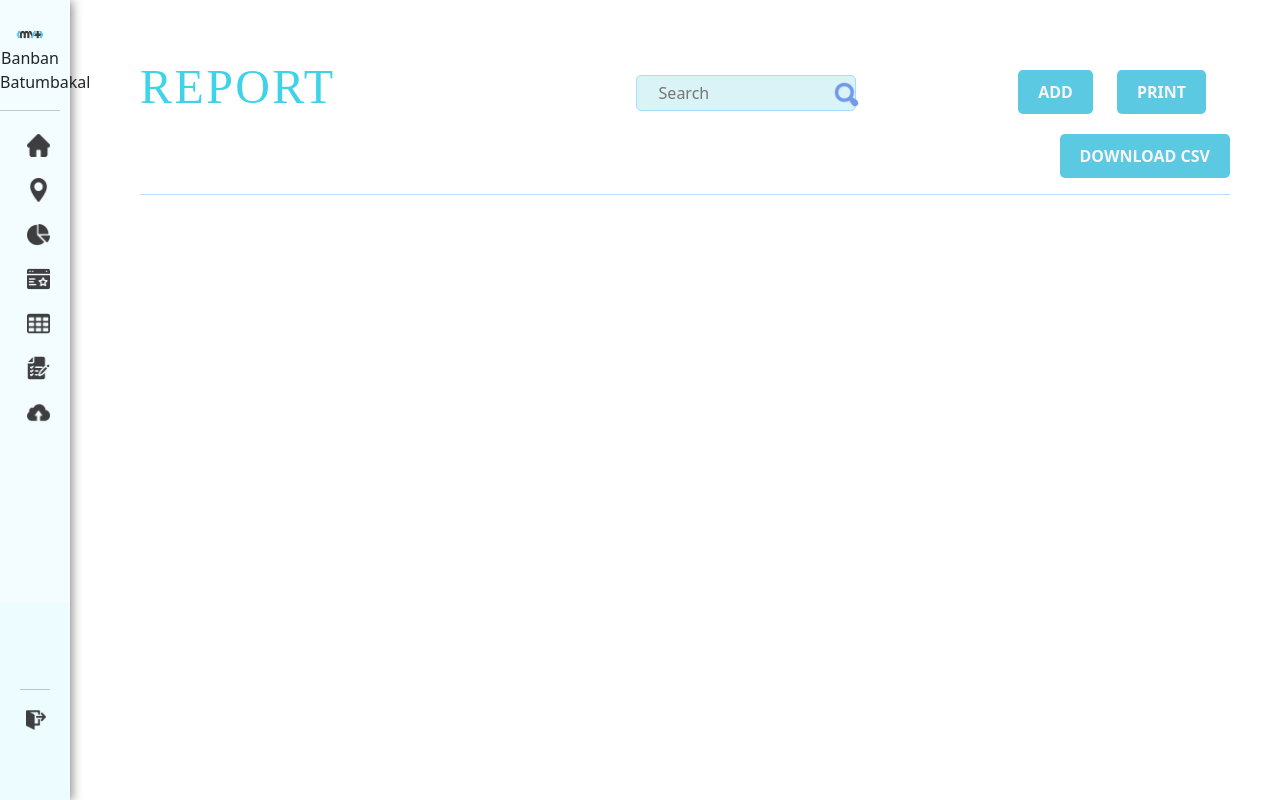
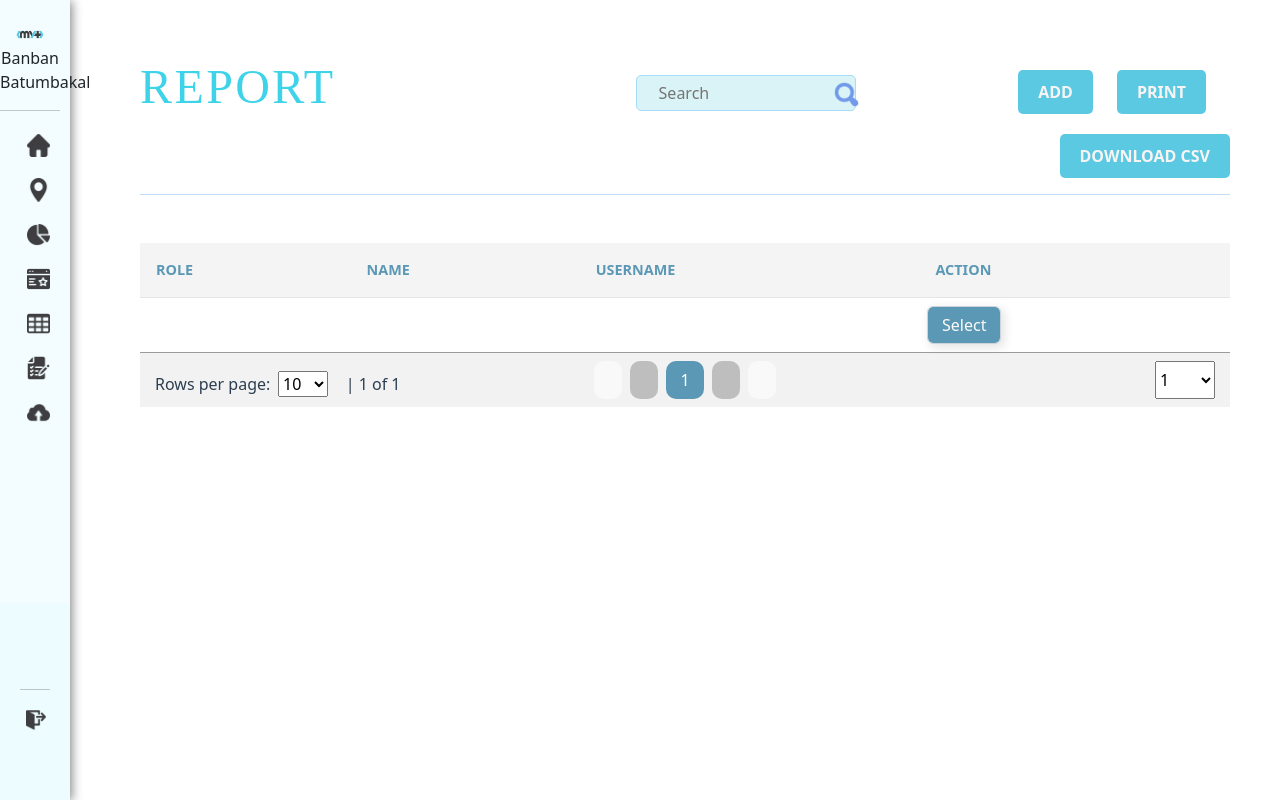
Before and after one commit to vanessa-myt/sample-project, a React (Create React App) app: page /report in a window 1280 px wide. Built offline with nearby package versions, Linux system fonts and the light colour scheme.

Commit message:
Report Screen Layout

```diff
--- a/src/Components/Table/Table.js
+++ b/src/Components/Table/Table.js
@@ -1,375 +1,376 @@
-// import React, { useState } from "react";
-// import TableFooter from "./TableFooter";
-// import { FontAwesomeIcon } from "@fortawesome/react-fontawesome";
-// import useTable from "./Pagination";
-// import { useNavigate } from 'react-router-dom';
-// import "./Table.scss";
+import React, { useState } from "react";
+import TableFooter from "./TableFooter";
+import { FontAwesomeIcon } from "@fortawesome/react-fontawesome";
+import useTable from "./Pagination";
+import { useNavigate } from 'react-router-dom';
+import "./Table.scss";
 
-// //images
-// // import { formatDateSlash, getformatDate } from "../../Helpers/Utils/Common";
-// import TableLoader from "./TableLoader";
+//images
+// import { formatDateSlash, getformatDate } from "../../Helpers/Utils/Common";
+import TableLoader from "./TableLoader";
 
 
-// function Table({
-//   id,
-//   clickable,
-//   type,
-//   tableData,
-//   onSelectChange,
-//   headingColumns,
-//   subHeadingColumns,
-//   movableColumns,
-//   breakOn = "small",
-//   givenClass,
-//   withSubData,
-//   setID,
-//   handleClicked,
-//   action,
-//   setAction,
-//   useLoader = false,
-//   isReady,
-//   exportToExcel,
-//   containerId,
-//   toggleSort,
-//   setToggleSort,
-// }) {
-//   //SUB HEADER NAVIGATION
-//   const [index, setIndex] = useState(0);
+function Table({
+  id,
+  clickable,
+  type,
+  tableData,
+  onSelectChange,
+  headingColumns,
+  subHeadingColumns,
+  movableColumns,
+  breakOn = "small",
+  givenClass,
+  withSubData,
+  setID,
+  handleClicked,
+  action,
+  setAction,
+  useLoader = false,
+  isReady,
+  exportToExcel,
+  containerId,
+  toggleSort,
+  setToggleSort,
+}) {
+  //SUB HEADER NAVIGATION
+  const [index, setIndex] = useState(0);
 
-//   const [clickedID, setClickedID] = useState()
+  const [clickedID, setClickedID] = useState()
 
-//   const handleClick = (row_id, row_status, row_user ) => {
-//     setID({ id: row_id, status: row_status, name: row_user })
-//     setClickedID(row_id)
-//   }
-//   const navigateto = useNavigate();
+  const handleClick = (row_id, row_status, row_user ) => {
+    setID({ id: row_id, status: row_status, name: row_user })
+    setClickedID(row_id)
+  }
+  const navigateto = useNavigate();
 
-//   //console.log(clickedID)
-//   if (clickedID) {
-//     navigateto("/student-profile/" + clickedID)
-//   }
+  //console.log(clickedID)
+  if (clickedID) {
+    navigateto("/student-profile/" + clickedID)
+  }
 
-//   //PAGINATION
-//   const [rowsPerPage, setRowsPerPage] = useState(10);
-//   const [page, setPage] = useState(1);
-//   const { slice, range } = useTable(tableData, page, rowsPerPage);
+  //PAGINATION
+  const [rowsPerPage, setRowsPerPage] = useState(10);
+  const [page, setPage] = useState(1);
+  const { slice, range } = useTable(tableData, page, rowsPerPage);
 
-//   const next = () => {
-//     var i = index;
-//     if (tableData[0].branch_data.length - 1 > index) {
-//       setIndex(i + 1);
-//     }
-//   };
+  const next = () => {
+    var i = index;
+    if (tableData[0].branch_data.length - 1 > index) {
+      setIndex(i + 1);
+    }
+  };
 
-//   const previous = () => {
-//     var i = index;
-//     if (index > 0) {
-//       setIndex(i - 1);
-//     }
-//   };
+  const previous = () => {
+    var i = index;
+    if (index > 0) {
+      setIndex(i - 1);
+    }
+  };
 
-//   let tableClass = "table-container__table";
+  let tableClass = "table-container__table";
 
-//   if (breakOn === "small") {
-//     tableClass += " table-container__table--break-sm";
-//   } else if (breakOn === "medium") {
-//     tableClass += " table-container_table--break-md";
-//   } else if (breakOn === "large") {
-//     tableClass += " table-container_table--break-lg";
-//   }
+  if (breakOn === "small") {
+    tableClass += " table-container__table--break-sm";
+  } else if (breakOn === "medium") {
+    tableClass += " table-container_table--break-md";
+  } else if (breakOn === "large") {
+    tableClass += " table-container_table--break-lg";
+  }
 
-//   /***
-//    * TABLE W/ SUBHEADERS
-//    */
+  /***
+   * TABLE W/ SUBHEADERS
+   */
 
-//   //SubHeader Data
-//   if (withSubData) {
-//     const mainData = tableData.map((row) => {
-//       let rowData = [];
-//       let i = 0;
+  //SubHeader Data
+  if (withSubData) {
+    const mainData = tableData.map((row) => {
+      let rowData = [];
+      let i = 0;
 
-//       for (const key in row) {
-//         rowData.push({
-//           key: headingColumns[i],
-//           val: row[key],
-//         });
-//         i++;
-//       }
+      for (const key in row) {
+        rowData.push({
+          key: headingColumns[i],
+          val: row[key],
+        });
+        i++;
+      }
 
-//       return (
-//         <tr key={row.index}>
-//           <td>{row.branch}</td>
-//           <td>{row.branch_code}</td>
-//           <td>{row.fusion_location_code}</td>
-//           <td>{row.outlet_type}</td>
-//           <td className="first-index">{row.csr_on_duty}</td>
-//           {row.branch_data.map((branch) => {
-//             return (
-//               <>
-//                 <td>{branch.data.bank}</td>
-//                 <td>{branch.data.bank_acc_num}</td>
-//                 <td>{branch.data.deposit_ref_num}</td>
-//                 <td>{branch.data.to_be_remitted}</td>
-//                 <td>{branch.data.remitted_amount}</td>
-//                 <td>{branch.data.over_short}</td>
-//                 <td>{branch.data.reasons}</td>
-//               </>
-//             );
-//           })}
-//         </tr>
-//       );
-//     });
+      return (
+        <tr key={row.index}>
+          <td>{row.branch}</td>
+          <td>{row.branch_code}</td>
+          <td>{row.fusion_location_code}</td>
+          <td>{row.outlet_type}</td>
+          <td className="first-index">{row.csr_on_duty}</td>
+          {row.branch_data.map((branch) => {
+            return (
+              <>
+                <td>{branch.data.bank}</td>
+                <td>{branch.data.bank_acc_num}</td>
+                <td>{branch.data.deposit_ref_num}</td>
+                <td>{branch.data.to_be_remitted}</td>
+                <td>{branch.data.remitted_amount}</td>
+                <td>{branch.data.over_short}</td>
+                <td>{branch.data.reasons}</td>
+              </>
+            );
+          })}
+        </tr>
+      );
+    });
 
-//     return (
-//       <div className="table-container">
-//         <div className="search-table-container row"></div>
-//         <table className={tableClass}>
-//           <thead>
-//             <tr>
-//               {headingColumns.map((data, index) => {
-//                 return <th key={index}>{data}</th>;
-//               })}
-//               <th colSpan="7">
-//                 <button className="type-navigation-btn">
-//                   <button
-//                     className="previous-nav-btn"
-//                     onClick={() => previous()}
-//                   >
-//                     <FontAwesomeIcon
-//                       icon={"angle-left"}
-//                       alt={"open"}
-//                       className={"nav-icon"}
-//                       aria-hidden="true"
-//                     />
-//                   </button>
-//                   {isReady && tableData[0].branch_data[index].shippingType}
-//                   <button className="next-nav-btn" onClick={() => next()}>
-//                     <FontAwesomeIcon
-//                       icon={"angle-right"}
-//                       alt={"open"}
-//                       className={"nav-icon"}
-//                       aria-hidden="true"
-//                     />
-//                   </button>
-//                 </button>
-//               </th>
-//             </tr>
-//             <tr>
-//               <th className=""></th>
-//               <th className=""></th>
-//               <th className=""></th>
-//               <th className=""></th>
-//               <th className=""></th>
-//               <th className=""></th>
-//               <th className="first-index"></th>
-//               {subHeadingColumns.map((data, index) => {
-//                 return <th key={index}>{data}</th>;
-//               })}
-//             </tr>
-//           </thead>
+    return (
+      <div className="table-container">
+        <div className="search-table-container row"></div>
+        <table className={tableClass}>
+          <thead>
+            <tr>
+              {headingColumns.map((data, index) => {
+                return <th key={index}>{data}</th>;
+              })}
+              <th colSpan="7">
+                <button className="type-navigation-btn">
+                  <button
+                    className="previous-nav-btn"
+                    onClick={() => previous()}
+                  >
+                    <FontAwesomeIcon
+                      icon={"angle-left"}
+                      alt={"open"}
+                      className={"nav-icon"}
+                      aria-hidden="true"
+                    />
+                  </button>
+                  {isReady && tableData[0].branch_data[index].shippingType}
+                  <button className="next-nav-btn" onClick={() => next()}>
+                    <FontAwesomeIcon
+                      icon={"angle-right"}
+                      alt={"open"}
+                      className={"nav-icon"}
+                      aria-hidden="true"
+                    />
+                  </button>
+                </button>
+              </th>
+            </tr>
+            <tr>
+              <th className=""></th>
+              <th className=""></th>
+              <th className=""></th>
+              <th className=""></th>
+              <th className=""></th>
+              <th className=""></th>
+              <th className="first-index"></th>
+              {subHeadingColumns.map((data, index) => {
+                return <th key={index}>{data}</th>;
+              })}
+            </tr>
+          </thead>
 
-//           <tbody>
-//             {!isReady && useLoader ? (
-//               <td colSpan={15} key={index}>
-//                 No data found
-//               </td>
-//             ) : (
-//               mainData
-//             )}
-//           </tbody>
-//         </table>
-//         <TableFooter
-//           range={range}
-//           slice={slice}
-//           setPage={setPage}
-//           page={page}
-//           footerClass={givenClass}
-//           setRowsPerPage={setRowsPerPage}
-//           rowsPerPage={rowsPerPage}
-//         />
-//       </div>
-//     );
-//   }
+          <tbody>
+            {!isReady && useLoader ? (
+              <td colSpan={15} key={index}>
+                No data found
+              </td>
+            ) : (
+              mainData
+            )}
+          </tbody>
+        </table>
+        <TableFooter
+          range={range}
+          slice={slice}
+          setPage={setPage}
+          page={page}
+          footerClass={givenClass}
+          setRowsPerPage={setRowsPerPage}
+          rowsPerPage={rowsPerPage}
+        />
+      </div>
+    );
+  }
 
-//   else {
-//     const data = slice.map((row, index) => {
-//       let i = 0;
-//       let rowData = [];
+  else {
+    const data = slice.map((row, index) => {
+      let i = 0;
+      let rowData = [];
 
-//       if (type === "users") {
-//         for (const key in row) {
-//           rowData.push({
-//             key: headingColumns[i - 1],
-//             val: row[key],
-//           });
-//           i++;
-//         }
-//       } else {
-//         for (const key in row) {
-//           rowData.push({
-//             key: headingColumns[i],
-//             val: row[key],
-//           });
-//           i++;
-//         }
-//       }
+      if (type === "users") {
+        for (const key in row) {
+          rowData.push({
+            key: headingColumns[i - 1],
+            val: row[key],
+          });
+          i++;
+        }
+      } else {
+        for (const key in row) {
+          rowData.push({
+            key: headingColumns[i],
+            val: row[key],
+          });
+          i++;
+        }
+      }
 
-//       //table for manager
+      //table for manager
 
-//       if (type === "manager") {
-//         return (
-//           <>
-//           {!isReady && useLoader ?
-//             <TableLoader tableHeaders={headingColumns} /> :
-//               <tr key={row.index}>
-//                 <td
-//                     key={row.index}
-//                     data-heading={row.index}
-//                     className={"text-left"}
-//                     align="center"
-//                     onClick={() => handleClick(row.id, row.status, row.user)}
-//                   >
-//                     {row.role}
-//                 </td>
-//                 <td
-//                     key={row.index}
-//                     data-heading={row.index}
-//                     className={"text-left"}
-//                     align="center"
-//                     onClick={() => handleClick(row.id, row.status, row.user)}
-//                   >
-//                     {row.first_name + "  " + row.last_name}
-//                 </td>
-//                 <td
-//                     key={row.index}
-//                     data-heading={row.index}
-//                     className={"text-left"}
-//                     align="center"
-//                     onClick={() => handleClick(row.id, row.status, row.user)}
-//                   >
-//                     {row.username}
-//                 </td>
-//                 <td className={" text-left"} data-heading={"ACTION"} align="center" >
-//                   <select
-//                     className="form-control input-subtitle table-dropdown action-btn"
-//                     name="employment"
-//                     id={row.id}
-//                     onChange={onSelectChange}
-//                     >
-//                     <option value="action-btn form-control input-subtitle table-dropdown">Select</option>
-//                     <option value="update">UPDATE</option>
-//                     <option value="delete">DELETE</option>
-//                     </select>
-//                 </td>
-//               </tr>
-//           }
-//           </>
-//         );
-//       }
+      if (type === "manager") {
+        return (
+          <>
+          {!isReady && useLoader ?
+            <TableLoader tableHeaders={headingColumns} /> :
+              <tr key={row.index}>
+                <td
+                    key={row.index}
+                    data-heading={row.index}
+                    className={"text-left"}
+                    align="center"
+                    onClick={() => handleClick(row.id, row.status, row.user)}
+                  >
+                    {/* {row.role} */}
+                </td>
+                <td
+                    key={row.index}
+                    data-heading={row.index}
+                    className={"text-left"}
+                    align="center"
+                    onClick={() => handleClick(row.id, row.status, row.user)}
+                  >
+                    {/* {row.first_name + "  " + row.last_name} */}
+                </td>
+                <td
+                    key={row.index}
+                    data-heading={row.index}
+                    className={"text-left"}
+                    align="center"
+                    onClick={() => handleClick(row.id, row.status, row.user)}
+                  >
+                    {/* {row.username} */}
+                </td>
+                <td className={"text-center"} data-heading={"ACTION"} align="center" >
+                  <select
+                    className="form-control input-subtitle table-dropdown text-center action-btn"
+                    name="employment"
+                    align = "text-center        "
+                    id={row.id}
+                    onChange={onSelectChange}
+                    >
+                    <option>Select</option>
+                    <option value="update">UPDATE</option>
+                    <option value="delete">DELETE</option>
+                    </select>
+                </td>
+              </tr>
+          }
+          </>
+        );
+      }
 
-//       return (
-//         <tr key={row.index}>
-//           {rowData.slice(1).map((data, index) => (
-//             <td
-//               key={index}
-//               data-heading={data.key}
-//               className={data.val + " text-left"}
-//             >
-//               {data.value}
-//             </td>
-//           ))}
-//         </tr>
-//       );
-//     });
+      return (
+        <tr key={row.index}>
+          {rowData.slice(1).map((data, index) => (
+            <td
+              key={index}
+              data-heading={data.key}
+              className={data.val + " text-left"}
+            >
+              {data.value}
+            </td>
+          ))}
+        </tr>
+      );
+    });
 
-//     //TABLE
-//     if (type === "reports") {
-//       return (
-//         <div className="table-container transaction-table-cont">
-//           <div className="search-table-container row"></div>
-//           <table className={tableClass + " max-width" + " table-loader"}>
-//             <thead>
-//               <tr>
-//                 {headingColumns.map((data, index) => {
-//                   return (
-//                     <th key={index} className="text-left">
-//                       {data}
-//                     </th>
-//                   );
-//                 })}
-//               </tr>
-//             </thead>
+    //TABLE
+    if (type === "reports") {
+      return (
+        <div className="table-container transaction-table-cont">
+          <div className="search-table-container row"></div>
+          <table className={tableClass + " max-width" + " table-loader"}>
+            <thead>
+              <tr>
+                {headingColumns.map((data, index) => {
+                  return (
+                    <th key={index} className="text-left">
+                      {data}
+                    </th>
+                  );
+                })}
+              </tr>
+            </thead>
 
-//             <tbody>
-//               {
-//                 tableData ? (
-//                   tableData.map((data, index) => {
-//                     return (
-//                         <tr>
-//                           <td>{data.first_name + " " + data.last_name}</td>
-//                           <td>{data.department_name}</td>
-//                           <td>{data.program_name}</td>
-//                         </tr>
-//                     );
-//                 })
-//                 ) : (
-//                       <td>No Data Found</td>
-//                   )
-//               }
-//             </tbody>
-//           </table>
-//           <TableFooter
-//             range={range}
-//             slice={slice}
-//             setPage={setPage}
-//             page={page}
-//             footerClass={givenClass}
-//             setRowsPerPage={setRowsPerPage}
-//             rowsPerPage={rowsPerPage}
-//           />
-//         </div>
-//       );
-//     }
+            <tbody>
+              {
+                tableData ? (
+                  tableData.map((data, index) => {
+                    return (
+                        <tr>
+                          <td>{data.first_name + " " + data.last_name}</td>
+                          <td>{data.department_name}</td>
+                          <td>{data.program_name}</td>
+                        </tr>
+                    );
+                })
+                ) : (
+                      <td>No Data Found</td>
+                  )
+              }
+            </tbody>
+          </table>
+          <TableFooter
+            range={range}
+            slice={slice}
+            setPage={setPage}
+            page={page}
+            footerClass={givenClass}
+            setRowsPerPage={setRowsPerPage}
+            rowsPerPage={rowsPerPage}
+          />
+        </div>
+      );
+    }
 
-//     //COMMON TABLE
-//     else {
-//       return (
-//         <div className="table-container transaction-table-cont">
-//           <div className="search-table-container row"></div>
-//           <table className={tableClass + " max-width" + " table-loader"}>
-//             <thead>
-//               <tr>
-//                 {headingColumns.map((data, index) => {
-//                   return (
-//                     <th key={index} className="text-left">
-//                       {data}
-//                     </th>
-//                   );
-//                 })}
-//               </tr>
-//             </thead>
-//             <tbody>
-//               {!isReady && useLoader ? (
-//                 <TableLoader tableHeaders={headingColumns} data={tableData} />
-//               ) : (
-//                 data
-//               )}
-//             </tbody>
-//           </table>
-//           <TableFooter
-//             range={range}
-//             slice={slice}
-//             setPage={setPage}
-//             page={page}
-//             footerClass={givenClass}
-//             setRowsPerPage={setRowsPerPage}
-//             rowsPerPage={rowsPerPage}
-//           />
-//         </div>
-//       );
-//     }
-//   }
-// }
+    //COMMON TABLE
+    else {
+      return (
+        <div className="table-container transaction-table-cont">
+          <div className="search-table-container row"></div>
+          <table className={tableClass + " max-width" + " table-loader"}>
+            <thead>
+              <tr>
+                {headingColumns.map((data, index) => {
+                  return (
+                    <th key={index} className="text-left">
+                      {data}
+                    </th>
+                  );
+                })}
+              </tr>
+            </thead>
+            <tbody>
+              {!isReady && useLoader ? (
+                <TableLoader tableHeaders={headingColumns} data={tableData} />
+              ) : (
+                data
+              )}
+            </tbody>
+          </table>
+          <TableFooter
+            range={range}
+            slice={slice}
+            setPage={setPage}
+            page={page}
+            footerClass={givenClass}
+            setRowsPerPage={setRowsPerPage}
+            rowsPerPage={rowsPerPage}
+          />
+        </div>
+      );
+    }
+  }
+}
 
 
-// export default Table;
+export default Table;
--- a/src/Components/Table/Table.scss
+++ b/src/Components/Table/Table.scss
@@ -13,13 +13,13 @@
   border: none;
   width: 25% !important;
   border: 1px solid var(--secondary-color);
-  background: #C30574;
+  background: #5b98b5;
   box-shadow: 3px 3px 10px 1px rgba(0, 0, 0, 0.1);
   color: var(--secondary-color);
 }
 
 .table-dropdown {
-  background-color: #f83aa9 !important;
+  background-color: #5b98b5 !important;
   color: #fdfbfa !important;
 }
 
@@ -29,7 +29,7 @@ $primary-color: #000;
 $light-color: #fff;
 $border-color: #ddd;
 $header-bg-color: #F4F4F4;;
-$header-text-color: #C30574;
+$header-text-color: #5b98b5;
 $ff-primary: 'Poppins', sans-serif;
 
 @mixin break {
@@ -142,7 +142,7 @@ body {
     }
 
     tr:hover td {
-      background-color: #FFE0F2 !important;
+      background-color: #d6f0fd !important;
     }
 
     .first-index {
@@ -151,12 +151,12 @@ body {
 
     .total-label {
       font-family: 'Gotham-Rounded-Medium';
-      color: #C30574;
+      color: #5b98b5;
       float:right;
     }
 
     .value {
-      color: #C30574;
+      color: #5b98b5;
     }
 
     .type-navigation-btn {
@@ -166,7 +166,7 @@ body {
       box-sizing: border-box;
       border-radius: 5px;
       padding: 1%;
-      color: #C30574;
+      color: #5b98b5;
       font-weight: bold;
     }
 
@@ -183,7 +183,7 @@ body {
     }
 
     .nav-icon {
-      color: #C30574;
+      color: #5b98b5;
     }
 
     &--break-lg {
@@ -270,7 +270,7 @@ body {
 
 .action-btn {
   background: transparent;
-  border: 1px solid #55073A;
+  border: 1px solid #5b98b5;
   box-sizing: border-box;
   border-radius: 6px;
   font-size: 9px;
@@ -306,6 +306,10 @@ body {
 
 .text-left {
   text-align: left !important;
+}
+
+.text-center {
+  text-align: center !important;
 }
 
 .check-icon {
--- a/src/Components/Table/TableFooter.css
+++ b/src/Components/Table/TableFooter.css
@@ -32,7 +32,7 @@
 
 .activeButton {
   color: white;
-  background: #C30574;
+  background: #5b98b5;
 }
 
 .inactiveButton {
--- a/src/Pages/Forms/Form.css
+++ b/src/Pages/Forms/Form.css
@@ -1,5 +1,9 @@
 .left{
     text-align: left;
+}
+
+.center{
+    text-align: center;
 }
 
 .right{
--- a/src/Pages/Reports/Report.jsx
+++ b/src/Pages/Reports/Report.jsx
@@ -13,6 +13,14 @@ import Table from "../../Components/Table/Table";
 function Report() {
 
     const [inactive, setInactive] = useState(false);
+
+    const dummyData = [
+        {
+            role: 'Boang',
+            name: "Novel Palconit",
+            username: "novelpalconit14@gmail.com"
+        }
+    ]
 
   return (
     <div className='page'>
@@ -49,9 +57,12 @@ function Report() {
             </Row>
             <hr className='hr-line'/>
             <Row>
-                {/* <Table
+
+            </Row>
+            <Row>
+                <Table
                     type={"manager"}
-                    // tableData={user}
+                    tableData={dummyData}
                     clickable={true}
                     headingColumns={[
                         "ROLE",
@@ -64,7 +75,7 @@ function Report() {
                     // useLoader={true}
                     // isReady={isReady}
                     // onSelectChange={handleSelectChange}
-                /> */}
+                />
             </Row>
         </div>
     </div>
```
